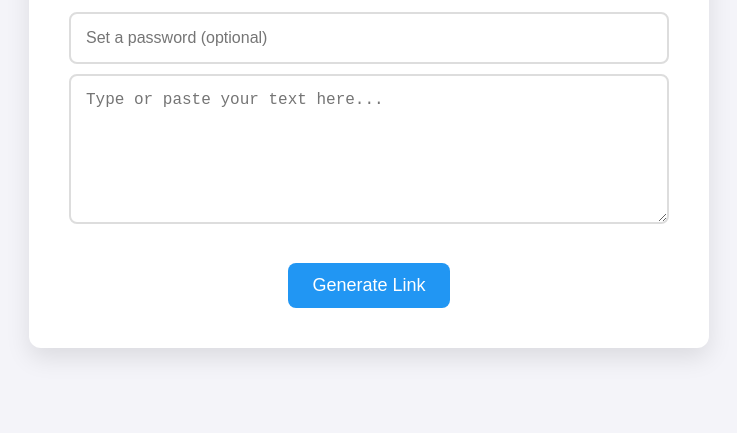
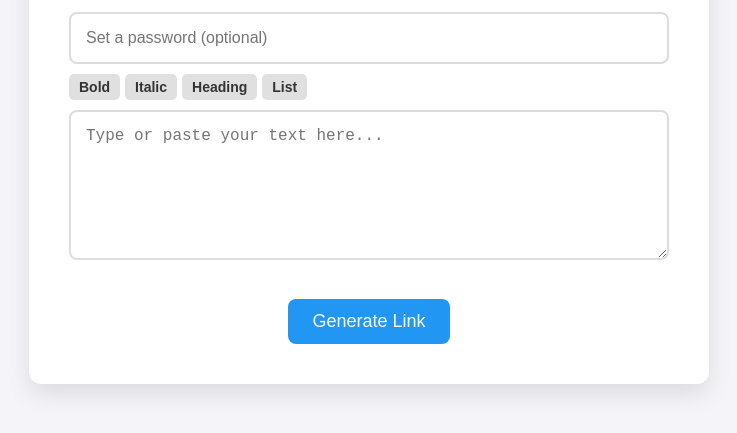
Before and after one commit to Githubuser102234/TextShare, a plain HTML site: page requiredcontent/testing2/index.html in a window 1280 px wide. Shown: the part 195-628 px from the top of the page, without its empty margins (271-1008 px from the left). Drawn offline with nearby package versions, Linux system fonts and the light colour scheme.

Commit message:
Update index.html

```diff
--- a/requiredcontent/testing2/index.html
+++ b/requiredcontent/testing2/index.html
@@ -228,6 +228,26 @@
         #report-menu .button-group #cancel-report-btn:hover {
             background-color: #5a6268;
         }
+        /* NEW CSS for the formatting bar */
+        .formatting-bar {
+            display: flex;
+            gap: 5px;
+            margin-bottom: 10px;
+        }
+        .formatting-bar button {
+            background-color: #e0e0e0;
+            color: #333;
+            padding: 5px 10px;
+            border-radius: 5px;
+            font-size: 14px;
+            font-weight: bold;
+            cursor: pointer;
+            transition: background-color 0.2s ease;
+            margin-top: 0;
+        }
+        .formatting-bar button:hover {
+            background-color: #ccc;
+        }
     </style>
 </head>
 <body>
@@ -239,6 +259,12 @@
         <div id="form-section" class="active">
             <input type="text" id="title-input" placeholder="Add a title (optional)">
             <input type="password" id="password-input" placeholder="Set a password (optional)">
+            <div class="formatting-bar">
+                <button id="bold-btn-form">Bold</button>
+                <button id="italic-btn-form">Italic</button>
+                <button id="heading-btn-form">Heading</button>
+                <button id="list-btn-form">List</button>
+            </div>
             <textarea id="text-input" placeholder="Type or paste your text here..."></textarea>
             <button id="submit-btn">Generate Link</button>
         </div>
@@ -275,6 +301,12 @@
         <div id="edit-section">
             <input type="text" id="title-edit" placeholder="Edit title">
             <input type="password" id="password-edit" placeholder="Change password (optional)">
+            <div class="formatting-bar">
+                <button id="bold-btn-edit">Bold</button>
+                <button id="italic-btn-edit">Italic</button>
+                <button id="heading-btn-edit">Heading</button>
+                <button id="list-btn-edit">List</button>
+            </div>
             <textarea id="text-edit" placeholder="Edit text here..."></textarea>
             <button id="save-btn">Save Changes</button>
             <button id="delete-btn">Delete Note</button>
```
